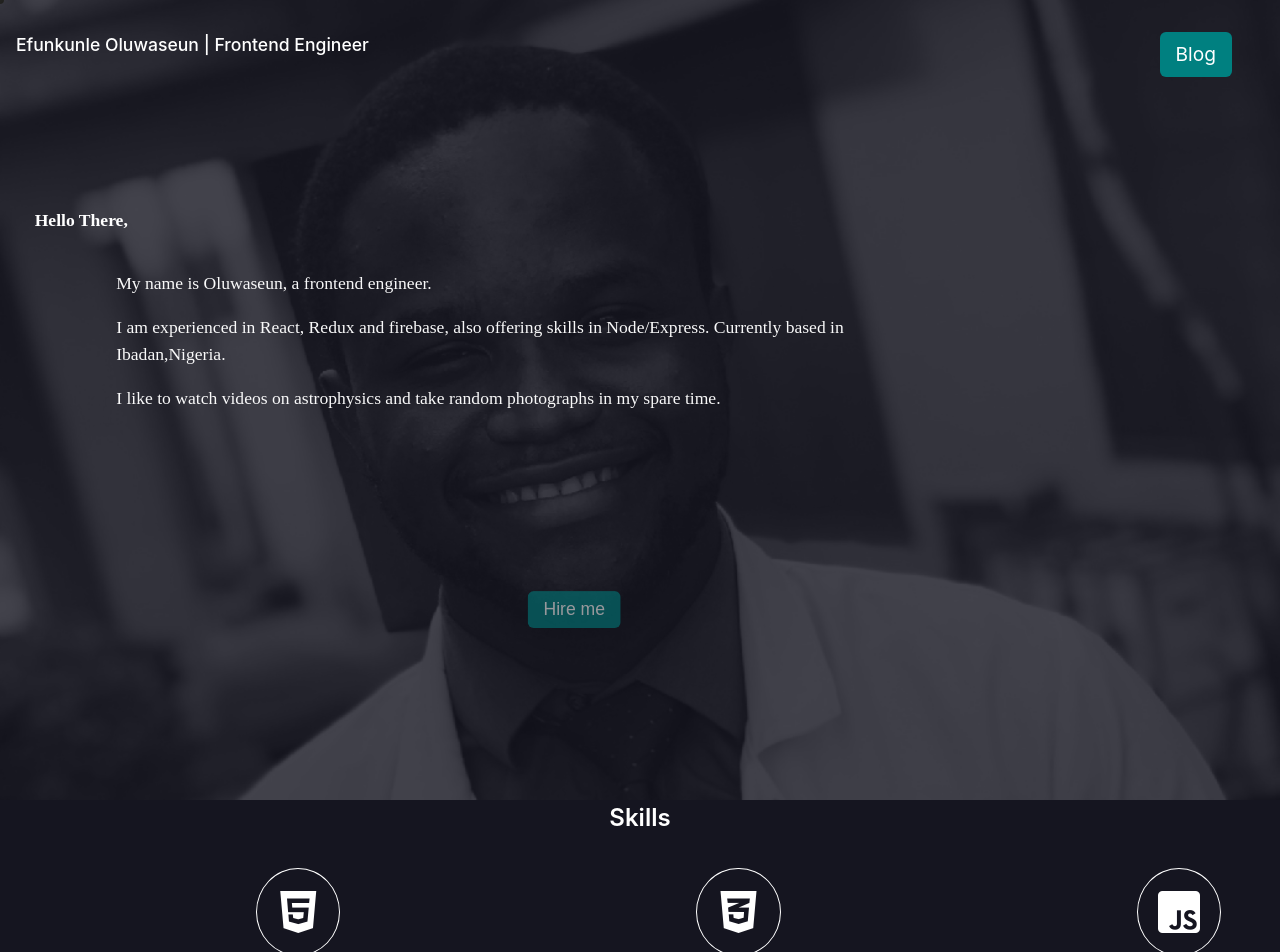
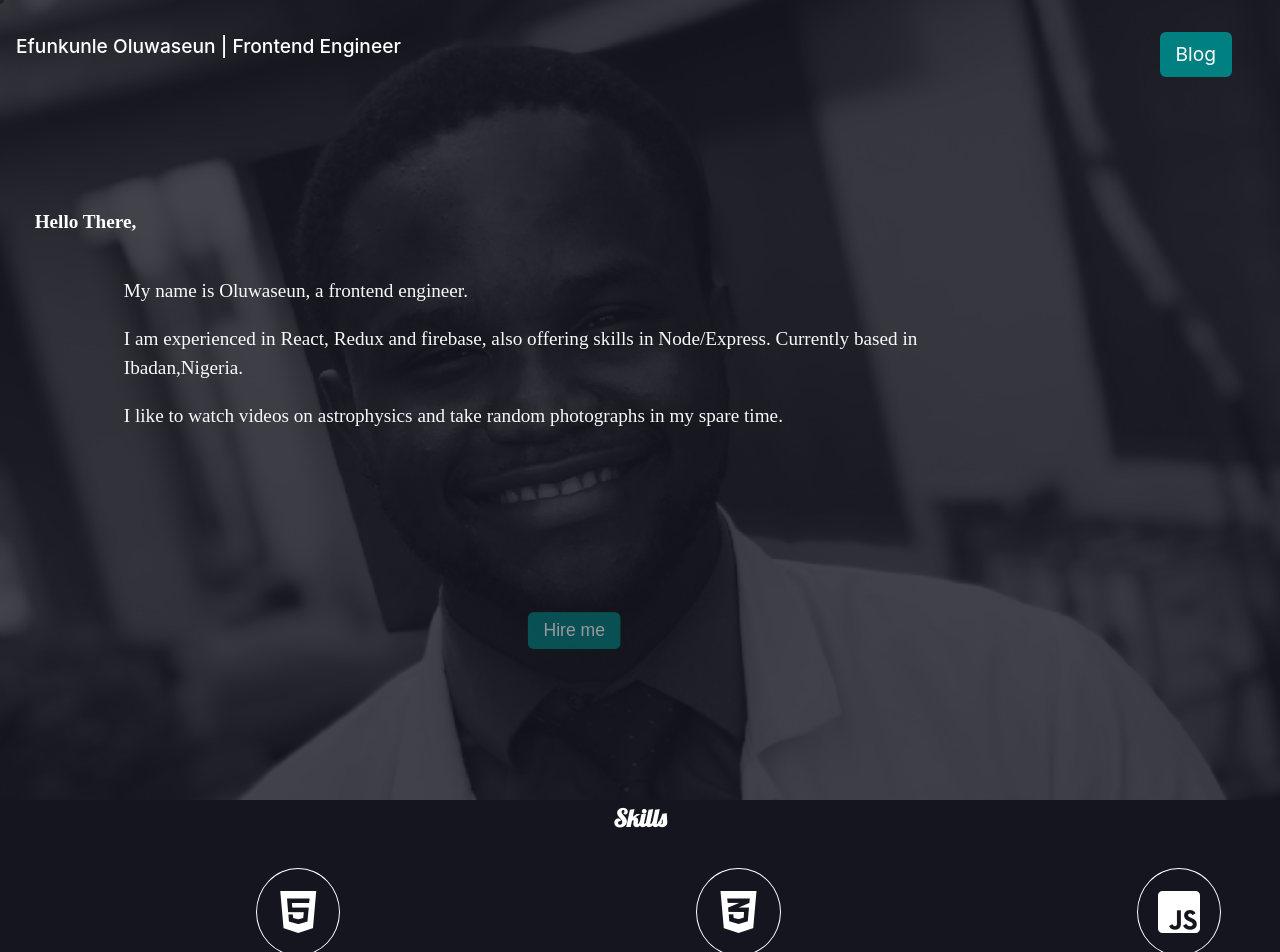
Before and after one commit to Akhenaten-Sama/NewPortfolio, a React (Create React App) app: page / in a window 1280 px wide. Shown: the top 952 px of the page. Built offline with nearby package versions, Linux system fonts and the light colour scheme.

Commit message:
fixed more issues

```diff
--- a/public/index.html
+++ b/public/index.html
@@ -3,7 +3,8 @@
   <head>
     <meta charset="utf-8" />
     <link rel="icon" href="%PUBLIC_URL%/favicon.ico" />
-    <link href="https://fonts.googleapis.com/css2?family=Poppins:ital,wght@0,400;1,400;1,500&display=swap" rel="stylesheet">
+    <link rel="preconnect" href="https://fonts.gstatic.com">
+<link href="https://fonts.googleapis.com/css2?family=Lobster&family=Montserrat:ital,wght@1,500&family=Poppins:wght@200&family=Ubuntu:wght@700&display=swap" rel="stylesheet">
     <link rel="stylesheet" href="https://cdnjs.cloudflare.com/ajax/libs/font-awesome/5.15.1/css/all.min.css" integrity="sha512-+4zCK9k+qNFUR5X+cKL9EIR+ZOhtIloNl9GIKS57V1MyNsYpYcUrUeQc9vNfzsWfV28IaLL3i96P9sdNyeRssA==" crossorigin="anonymous" />
     <meta name="viewport" content="width=device-width, initial-scale=1" />
     <meta name="theme-color" content="#000000" />
--- a/src/App.scss
+++ b/src/App.scss
@@ -10,7 +10,8 @@ h2.title{
   text-align: center;
   color:white;
   font-weight: 600;
-  //font-family: ;
+   font-family: 'Lobster', cursive;
+   letter-spacing: 1.5;
   margin: 0;
 }
 
@@ -265,7 +266,7 @@ z-index: 2;
 }
 
 .text{
-  font-size:1.1rem;
+  font-size:1.2rem;
  // padding: .2rem;
   transition: transform 0.8s ease;
   @media screen  and (max-width:560px){
```
